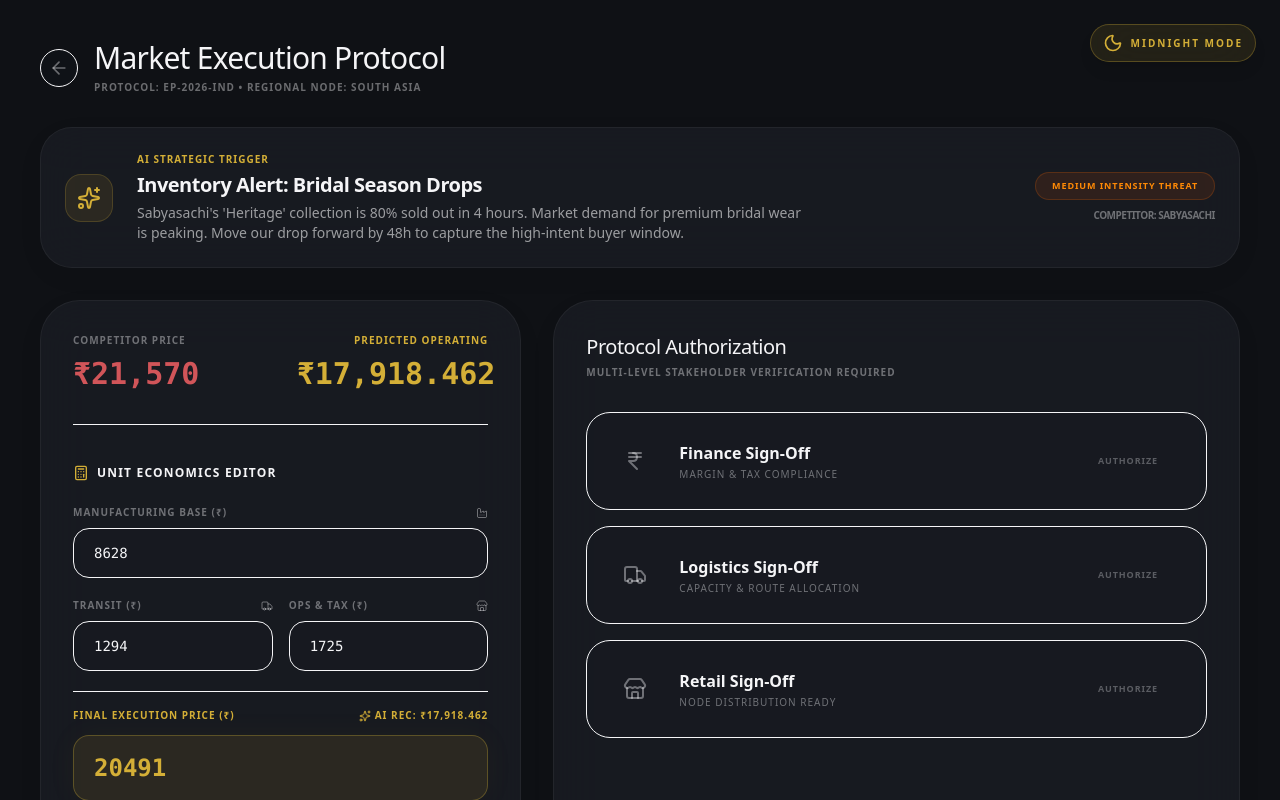
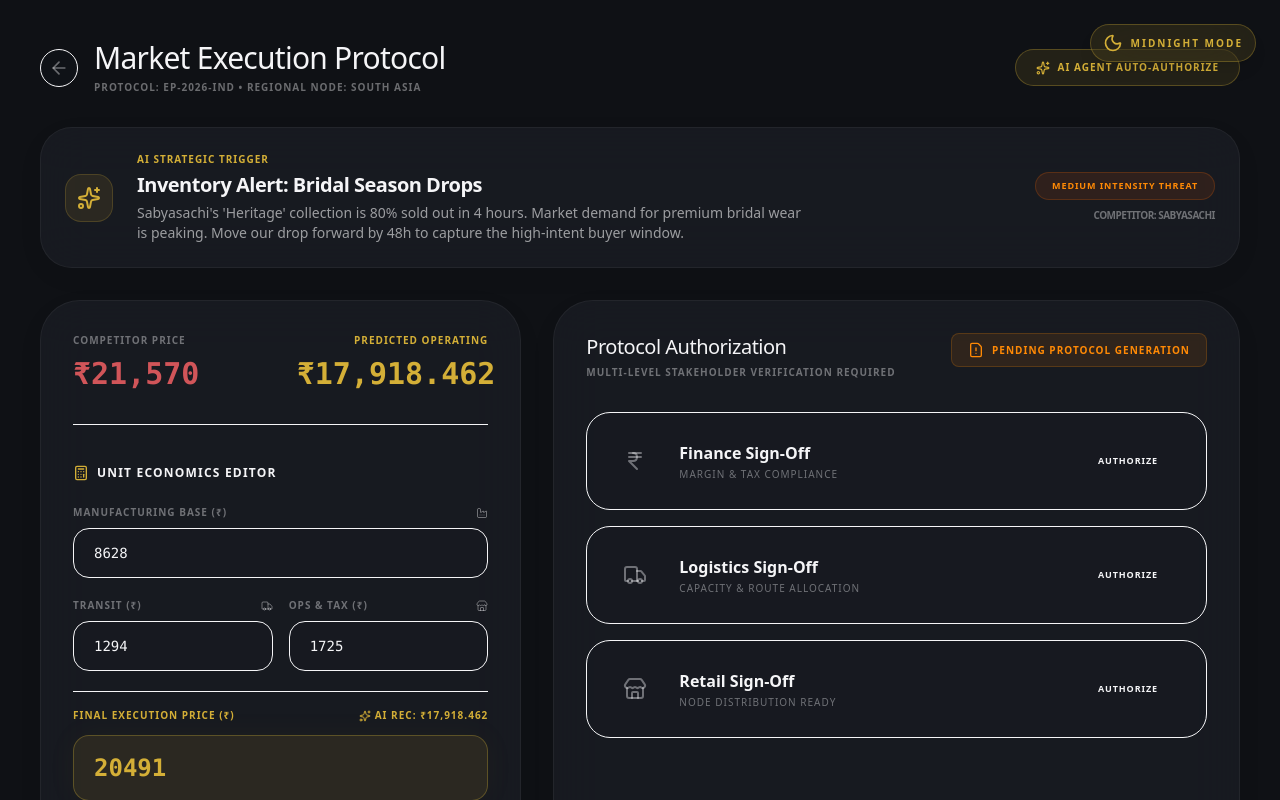
Before and after one commit to sakthinathan71/Semicolons2026, a Next.js app: page /execute-order/1 in a window 1280 px wide. Shown: the top 800 px of the page. Built offline with nearby package versions, Linux system fonts and the light colour scheme.

Commit message:
feat: streamline authorization workflow with AI auto-approval for demos

```diff
--- a/src/app/execute-order/[id]/page.tsx
+++ b/src/app/execute-order/[id]/page.tsx
@@ -72,6 +72,11 @@ export default function ExecuteOrderPage({ params }: { params: Promise<{ id: str
     }, 2500);
   };
 
+  const automateApprovals = () => {
+    setIsSentForApproval(true);
+    setApprovals({ finance: true, supplyChain: true, retail: true });
+  };
+
   const handleInputChange = (e: React.ChangeEvent<HTMLInputElement>, field: keyof typeof financials) => {
     const val = parseFloat(e.target.value) || 0;
     setFinancials(prev => ({ ...prev, [field]: val }));
@@ -99,16 +104,26 @@ export default function ExecuteOrderPage({ params }: { params: Promise<{ id: str
               </p>
             </div>
           </div>
+          <div className="flex items-center space-x-4">
+            {!allApproved && (
+              <button
+                onClick={automateApprovals}
+                className="flex items-center space-x-2 bg-luxury-gold/10 text-luxury-gold px-5 py-2.5 rounded-full border border-luxury-gold/30 text-[10px] font-black uppercase tracking-widest hover:bg-luxury-gold/20 transition-all"
+              >
+                <Sparkles className="w-3.5 h-3.5" />
+                <span>AI Agent Auto-Authorize</span>
+              </button>
+            )}
             {isSentForApproval && !allApproved && (
               <div className="flex items-center space-x-2 bg-blue-500/10 text-blue-400 px-5 py-2.5 rounded-full border border-blue-500/20 text-[10px] font-black uppercase tracking-widest animate-pulse">
                 <Send className="w-3.5 h-3.5" />
                 <span>Awaiting Stakeholder Authorization</span>
               </div>
             )}
+          </div>
         </header>
 
         {/* Intelligence Context Banner */}
-        {strategy && (
         <div className="glass border-luxury-gold/30 bg-luxury-gold/5 p-6 rounded-[32px] flex justify-between items-center">
           <div className="flex items-center space-x-6">
             <div className="w-12 h-12 bg-luxury-gold/10 rounded-2xl flex items-center justify-center border border-luxury-gold/20">
@@ -116,21 +131,20 @@ export default function ExecuteOrderPage({ params }: { params: Promise<{ id: str
             </div>
             <div>
               <p className="text-[10px] text-luxury-gold uppercase tracking-widest font-black mb-1">AI Strategic Trigger</p>
-                <h2 className="text-xl font-bold tracking-tight">{strategy.title}</h2>
-                <p className="text-sm text-secondary mt-1 max-w-2xl">{strategy.logic}</p>
+              <h2 className="text-xl font-bold tracking-tight">{strategy?.title || "Custom Strategic Pricing Adjustment"}</h2>
+              <p className="text-sm text-secondary mt-1 max-w-2xl">{strategy?.logic || "Manual market intervention triggered by executive oversight. Optimizing unit economics for current competitive landscape."}</p>
             </div>
           </div>
           <div className="text-right flex flex-col items-end">
             <span className={cn(
               "text-[9px] font-black uppercase tracking-widest px-4 py-1.5 rounded-full border mb-2",
-                strategy.threat === 'High' ? 'bg-red-500/10 text-red-400 border-red-500/20' : 'bg-orange-500/10 text-orange-400 border-orange-500/20'
+              (strategy?.threat || 'Medium') === 'High' ? 'bg-red-500/10 text-red-400 border-red-500/20' : 'bg-orange-500/10 text-orange-400 border-orange-500/20'
             )}>
-                {strategy.threat} Intensity Threat
+              {strategy?.threat || 'Medium'} Intensity Threat
             </span>
-              <p className="text-[10px] text-muted font-bold uppercase tracking-tighter">Competitor: {strategy.competitor}</p>
+            <p className="text-[10px] text-muted font-bold uppercase tracking-tighter">Competitor: {strategy?.competitor || "Market Average"}</p>
           </div>
         </div>
-        )}
 
         <div className="grid grid-cols-1 lg:grid-cols-12 gap-8">
 
@@ -238,7 +252,7 @@ export default function ExecuteOrderPage({ params }: { params: Promise<{ id: str
                     onClick={() => setIsSentForApproval(true)}
                     className="w-full py-4 bg-primary text-background rounded-2xl text-[10px] font-black uppercase tracking-widest transition-all hover:scale-[1.02] shadow-xl"
                   >
-                    Submit for Executive Sign-off
+                    Generate Execution Protocol
                   </button>
                )}
             </div>
@@ -247,9 +261,17 @@ export default function ExecuteOrderPage({ params }: { params: Promise<{ id: str
           {/* Section 2: Authorization Workflow */}
           <div className="lg:col-span-7 space-y-6">
             <div className="glass rounded-[40px] p-8 h-full flex flex-col">
-              <header className="mb-8">
+              <header className="mb-8 flex justify-between items-start">
+                <div>
                   <h3 className="text-xl font-medium tracking-tight">Protocol Authorization</h3>
                   <p className="text-[10px] text-muted uppercase font-bold tracking-widest mt-1">Multi-Level Stakeholder Verification Required</p>
+                </div>
+                {!isSentForApproval && (
+                   <div className="flex items-center space-x-2 text-[10px] text-orange-400 font-black uppercase tracking-widest bg-orange-400/10 px-4 py-2 rounded-lg border border-orange-400/20">
+                      <FileWarning className="w-4 h-4" />
+                      <span>Pending Protocol Generation</span>
+                   </div>
+                )}
               </header>
 
               <div className="space-y-4 flex-1">
@@ -278,9 +300,8 @@ export default function ExecuteOrderPage({ params }: { params: Promise<{ id: str
                       </div>
                       {!isApproved ? (
                         <button
-                          disabled={!isSentForApproval}
                           onClick={() => handleApprove(step.key as keyof typeof approvals)}
-                          className="text-[9px] px-6 py-3 bg-card-border hover:bg-primary hover:text-background rounded-xl font-black uppercase tracking-widest transition-all disabled:opacity-30 disabled:cursor-not-allowed"
+                          className="text-[9px] px-6 py-3 bg-card-border hover:bg-primary hover:text-background rounded-xl font-black uppercase tracking-widest transition-all"
                         >
                           Authorize
                         </button>
```
Lines whose indentation alone changed are shown as unchanged.
